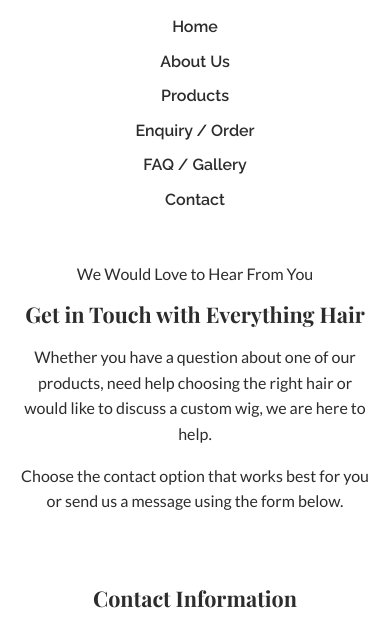
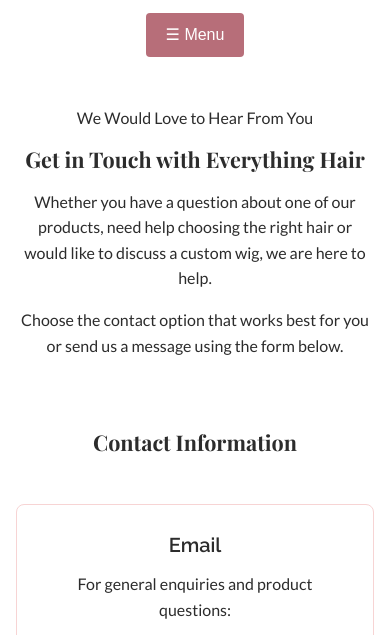
Before and after one commit to Shalomhits/Everything-Hair, a plain HTML site: page contact.html in a window 390 px wide. Shown: the part 139-774 px from the top of the page. Drawn offline with nearby package versions, Linux system fonts and the light colour scheme.

Commit message:
Fix mobile nav: add hamburger toggle on all pages

```diff
--- a/contact.html
+++ b/contact.html
@@ -35,10 +35,11 @@
 
 
         <nav>
+            <button class="menu-toggle" aria-label="Open menu" aria-expanded="false" aria-controls="main-menu">☰ Menu</button>
 
-            <ul>
+            <ul id="main-menu">
 
-                <li>
+             <li>
                     <a href="index.html">Home</a>
                 </li>
 
@@ -617,6 +618,7 @@
 
     </footer>
 
+<script src="script.js"></script>
 </body>
 
 </html>
--- a/css_assets/homepage.css
+++ b/css_assets/homepage.css
@@ -273,6 +273,10 @@ footer a:focus {
   color: var(--color-warm-gold);
 }
 
+.menu-toggle {
+  display: none;
+}
+
 /* --- Tablet (768px and below) --- */
 @media (max-width: 768px) {
 
@@ -282,10 +286,42 @@ footer a:focus {
     padding: 1rem 1.5rem;
   }
 
+    .menu-toggle {
+    display: block;
+    margin: 0 auto;
+    padding: 0.75rem 1.25rem;
+    min-height: 44px;
+    background-color: #B76E79;
+    color: #ffffff;
+    border: none;
+    border-radius: 4px;
+    font-size: 1rem;
+    cursor: pointer;
+  }
+
+  nav {
+    width: 100%;
+  }
+
   nav ul {
-    flex-wrap: wrap;
-    justify-content: center;
-    gap: 1rem;
+    display: none;
+    flex-direction: column;
+    width: 100%;
+    gap: 0;
+  }
+
+  nav ul.open {
+    display: flex;
+  }
+
+  nav ul li {
+    width: 100%;
+    text-align: center;
+  }
+
+  nav ul a {
+    display: block;
+    padding: 0.75rem;
   }
 
   #hero {
--- a/css_assets/subpages.css
+++ b/css_assets/subpages.css
@@ -125,6 +125,12 @@ header {
 nav ul {
   display: flex;
   gap: 2rem;
+}
+
+
+
+.menu-toggle {
+  display: none;
 }
 
 nav a {
@@ -542,12 +548,43 @@ footer a:focus {
     padding: 1rem 1.5rem;
   }
 
-  nav ul {
-    flex-wrap: wrap;
-    justify-content: center;
-    gap: 1rem;
+  .menu-toggle {
+    display: block;
+    margin: 0 auto;
+    padding: 0.75rem 1.25rem;
+    min-height: 44px;
+    background-color: #B76E79;
+    color: #ffffff;
+    border: none;
+    border-radius: 4px;
+    font-size: 1rem;
+    cursor: pointer;
   }
 
+  nav {
+    width: 100%;
+  }
+
+  nav ul {
+    display: none;
+    flex-direction: column;
+    width: 100%;
+    gap: 0;
+  }
+
+  nav ul.open {
+    display: flex;
+  }
+
+  nav ul li {
+    width: 100%;
+    text-align: center;
+  }
+
+  nav ul a {
+    display: block;
+    padding: 0.75rem;
+  }
   h1 {
     font-size: 2rem;
   }
--- /dev/null
+++ b/script.js
@@ -0,0 +1,9 @@
+const toggle = document.querySelector('.menu-toggle');
+const menu = document.querySelector('#main-menu');
+
+if (toggle && menu) {
+  toggle.addEventListener('click', function () {
+    const isOpen = menu.classList.toggle('open');
+    toggle.setAttribute('aria-expanded', isOpen);
+  });
+}
```
Also changed, not shown: about.html (+3 -1 lines), enquiry.html (+4 -1 lines), faq.html (+4 -1 lines), index.html (+3 -1 lines), products.html (+4 -1 lines).
